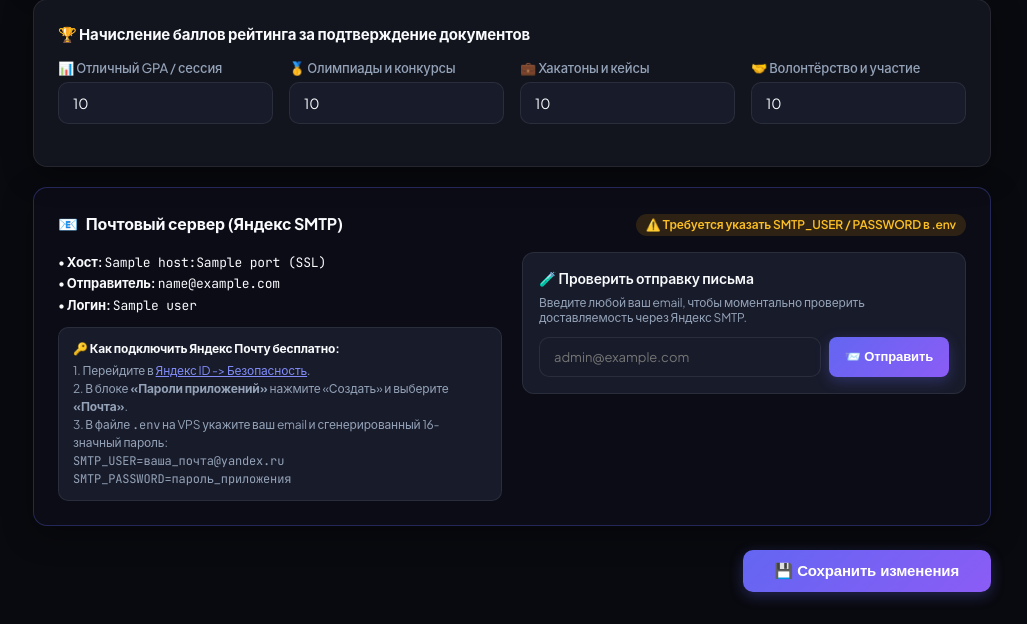
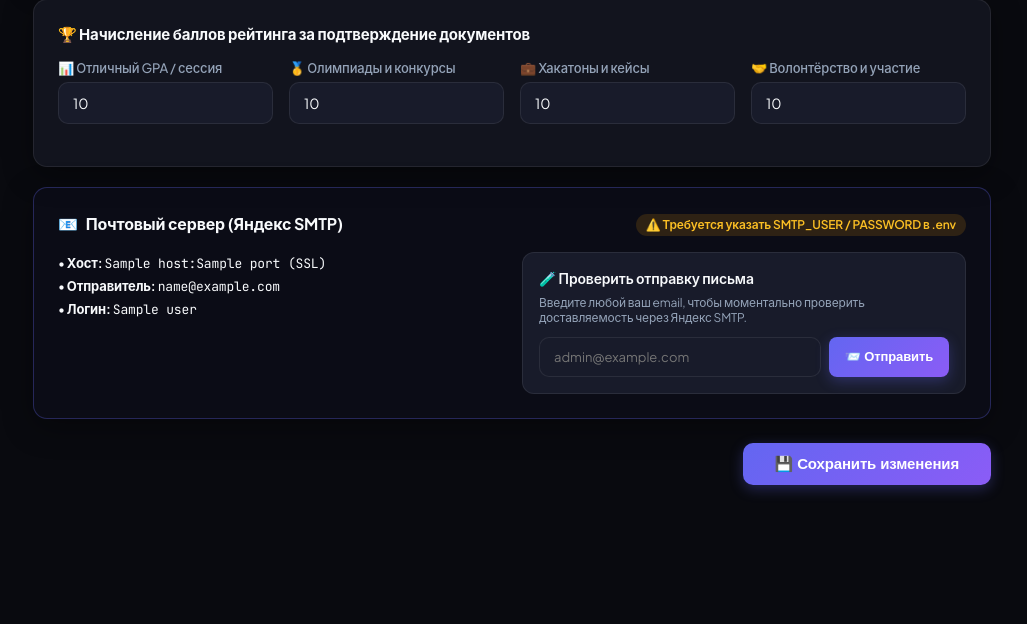
Before and after one commit to notanotherworld/StudMatch, a FastAPI app: template web/templates/admin/settings.html in a window 1280 px wide. Shown: the part 804-1428 px from the top of the page, without its empty margins (253-1280 px from the left). After the commit the page ends 1299 px from the top, so only its background shows below. Run offline with FastAPI, Linux system fonts and the light colour scheme; the template is opened without the code that fills it: most values are stand-ins (such as "Sample title", 1, 10 or a date in 2020); parts of the project's set-up code (start-up, migrations or seed data) failed here and were passed over.

Commit message:
style: remove setup guide block from admin settings smtp card

```diff
--- a/web/templates/admin/settings.html
+++ b/web/templates/admin/settings.html
@@ -138,21 +138,12 @@
       </div>
 
       <div style="display:grid;grid-template-columns:1fr 1fr;gap:20px;align-items:start;">
-        <!-- Информация о сервере и инструкция -->
+        <!-- Информация о сервере -->
         <div>
-          <div style="font-size:13px;color:var(--text);margin-bottom:10px;line-height:1.6;">
+          <div style="font-size:13px;color:var(--text);margin-bottom:10px;line-height:1.8;">
             <div>• <b>Хост:</b> <code>{{ smtp.host }}:{{ smtp.port }} (SSL)</code></div>
             <div>• <b>Отправитель:</b> <code>{{ smtp.from_email }}</code></div>
             <div>• <b>Логин:</b> <code>{{ smtp.user or 'Не задан' }}</code></div>
-          </div>
-
-          <div style="background:var(--surface2);border:1px solid var(--border);border-radius:10px;padding:12px 14px;font-size:12px;color:var(--muted);line-height:1.5;">
-            <strong style="color:var(--text);display:block;margin-bottom:4px;">🔑 Как подключить Яндекс Почту бесплатно:</strong>
-            1. Перейдите в <a href="https://id.yandex.ru/security" target="_blank" style="color:var(--accent2);text-decoration:underline;">Яндекс ID -> Безопасность</a>.<br>
-            2. В блоке <b>«Пароли приложений»</b> нажмите «Создать» и выберите <b>«Почта»</b>.<br>
-            3. В файле <code>.env</code> на VPS укажите ваш email и сгенерированный 16-значный пароль:<br>
-            <code>SMTP_USER=ваша_почта@yandex.ru</code><br>
-            <code>SMTP_PASSWORD=пароль_приложения</code>
           </div>
         </div>
 
```
